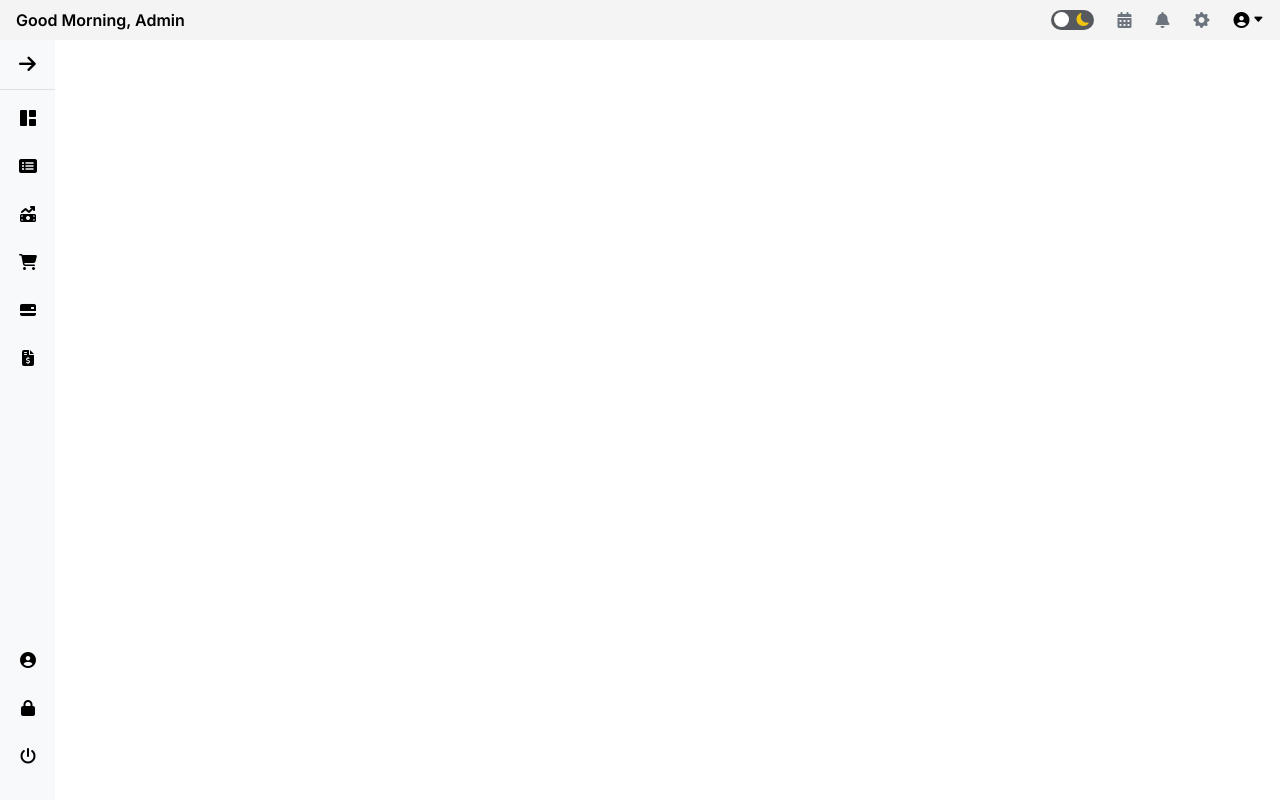
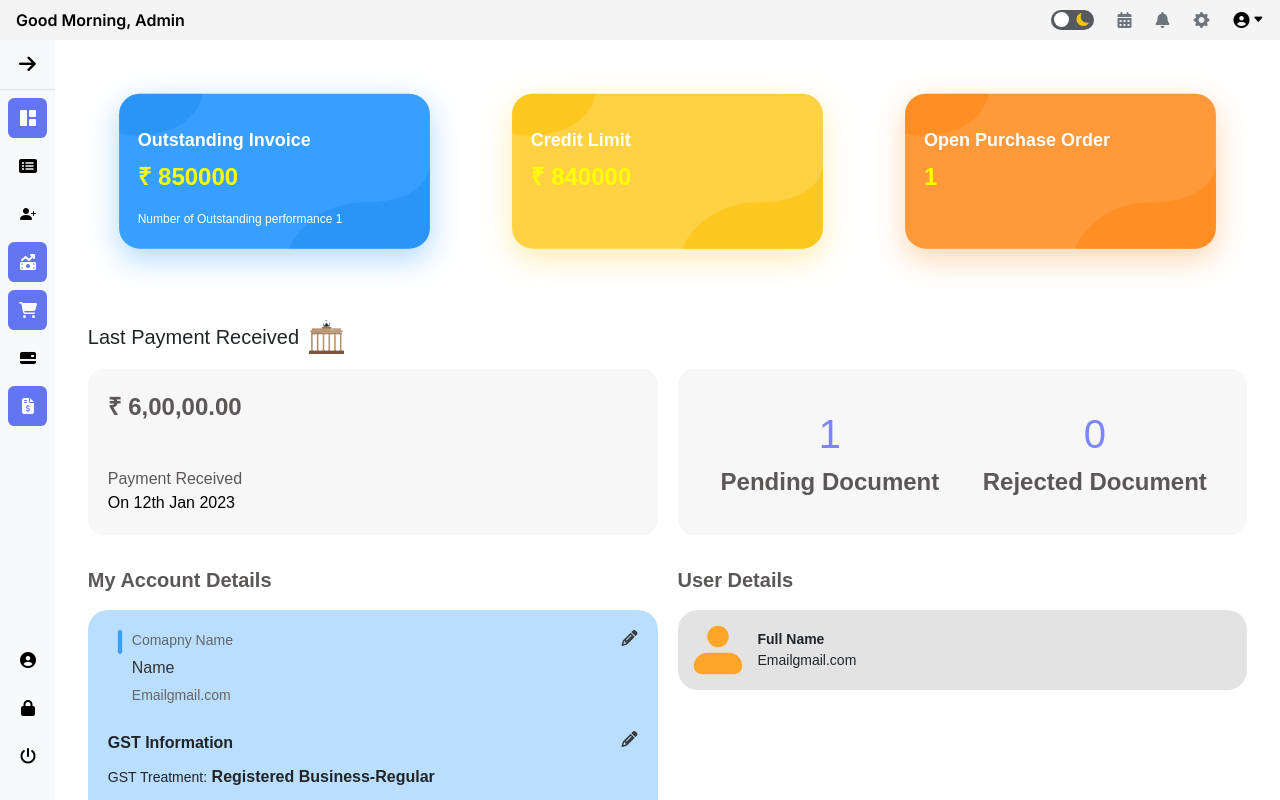
Before and after one commit to Gaurav-Nathh/Vendor-Portal, an Angular app: page /customer in a window 1280 px wide. Built offline with nearby package versions, Linux system fonts and the light colour scheme; sample sign-in values are in the browser's storage.

Commit message:
modification

```diff
--- a/src/app/app.routes.ts
+++ b/src/app/app.routes.ts
@@ -39,9 +39,9 @@ export const routes: Routes = [
         path: 'purchase-order',
         pathMatch: 'full',
         loadComponent: () =>
-          import('./pages/purchase-order/purchase-order.component').then(
-            (c) => c.PurchaseOrderComponent
-          ),
+          import(
+            './components/create-vendor-form/create-vendor-form.component'
+          ).then((c) => c.CreateVendorFormComponent),
         canActivate: [authGuard],
       },
       {
@@ -66,17 +66,11 @@ export const routes: Routes = [
         path: 'create-vendor',
         pathMatch: 'full',
         loadComponent: () =>
-          import('./components/create-vendor-form/create-vendor-form.component').then(
-            (c) => c.CreateVendorFormComponent
-          ),
+          import(
+            './components/create-vendor-form/create-vendor-form.component'
+          ).then((c) => c.CreateVendorFormComponent),
         canActivate: [authGuard],
       },
-      {
-        path:'purchase-form',
-        pathMatch:'full',
-        loadComponent:()=>import('./components/purchase-form/purchase-form.component').then(c=>c.PurchaseFormComponent),
-        canActivate:[authGuard]
-      }
     ],
   },
   {
@@ -84,6 +78,35 @@ export const routes: Routes = [
     loadComponent: () =>
       import('./pages/user/user.component').then((c) => c.UserComponent),
     canActivate: [authGuard],
+    children: [
+      {
+        path: '',
+        pathMatch: 'full',
+        loadComponent: () =>
+          import('./pages/dashboard/dashboard.component').then(
+            (c) => c.DashboardComponent
+          ),
+        canActivate: [authGuard],
+      },
+      {
+        path: 'purchase-order',
+        pathMatch: 'full',
+        loadComponent: () =>
+          import('./components/purchase-form/purchase-form.component').then(
+            (c) => c.PurchaseFormComponent
+          ),
+        canActivate: [authGuard],
+      },
+      {
+        path: 'vendors',
+        pathMatch: 'full',
+        loadComponent: () =>
+          import(
+            './components/create-vendor-form/create-vendor-form.component'
+          ).then((c) => c.CreateVendorFormComponent),
+        canActivate: [authGuard],
+      },
+    ],
   },
   {
     path: 'item-mapping',
--- a/src/app/layout/sidebar/sidebar.component.ts
+++ b/src/app/layout/sidebar/sidebar.component.ts
@@ -29,11 +29,11 @@ export class SidebarComponent {
   ) {}
 
   isOpen = false;
-
+  userType: string = '';
   ngOnInit() {
-    const userType = this.userService.getUserType();
+    this.userType = this.userService.getUserType();
     this.currentMenu =
-      userType === 'vendor' ? this.vendorMenu : this.customerMenu;
+      this.userType === 'vendor' ? this.vendorMenu : this.customerMenu;
   }
 
   toggleSidenav() {
@@ -107,22 +107,27 @@ export class SidebarComponent {
     {
       text: 'Dashboard',
       icon: 'bi bi-grid-1x2-fill',
-      route: '/vendor/shopping-cart',
+      route: '/customer/',
     },
     {
       text: 'Purchase Order',
       icon: 'fa-solid fa-rectangle-list',
-      route: '/vendor/purchase-order',
+      route: '/customer/purchase-order',
+    },
+    {
+      text: 'Vendors',
+      icon: 'bi bi-person-plus-fill',
+      route: '/customer/vendors',
     },
     {
       text: 'Sales',
       icon: 'fa-solid fa-money-bill-trend-up',
-      route: '/vendor/purchase-order',
+      route: '/customer/',
     },
     {
       text: 'Invoice',
       icon: 'fa-solid fa-cart-shopping',
-      route: '/vendor/shopping-cart',
+      route: '/customer/',
     },
     {
       text: 'Payment',
@@ -132,31 +137,31 @@ export class SidebarComponent {
         {
           text: 'Pending',
           icon: 'fa-solid fa-hourglass-half',
-          route: '/vendor/shopping-cart',
+          route: '/customer/',
         },
         {
           text: 'History',
           icon: 'fa-solid fa-clock-rotate-left',
-          route: '/vendor/shopping-cart',
+          route: '/customer/',
         },
       ],
     },
     {
       text: 'Statements',
       icon: 'fa-solid fa-file-invoice-dollar',
-      route: '/vendor/shopping-cart',
+      route: '/customer/',
     },
   ];
   commonMenu = [
     {
       text: 'My Profile',
       icon: 'fa-solid fa-circle-user',
-      route: '/vendor/shopping-cart',
+      route: `/${this.userType}/`,
     },
     {
       text: 'Password',
       icon: 'fa-solid fa-lock',
-      route: '/vendor/update-password',
+      route: `/${this.userType}/update-password`,
     },
   ];
 }
--- a/src/app/pages/login/login.component.html
+++ b/src/app/pages/login/login.component.html
@@ -1,23 +1,27 @@
 <section id="login-page" class="">
-  <section class="w-100 d-flex justify-content-end align-items-center py-3 px-4">
+  <section
+    class="w-100 d-flex justify-content-end align-items-center py-3 px-4"
+  >
     <app-theme-toggle></app-theme-toggle>
   </section>
 
   <!-- Main login layout -->
-  <section id="login-main" class="d-flex  form-conainer">
+  <section id="login-main" class="d-flex form-conainer">
     <!-- Image Section (now on the right) -->
-
 
     <!-- Login Section (now on the left) -->
     <section id="login-section">
-      <div class="login-content ">
-
+      <div class="login-content">
         <img src="/assets/efacto.webp" alt="Logo" class="logo w-25 mb-4" />
 
-        <div class="text-detls d-flex flex-column ">
+        <div class="text-detls d-flex flex-column">
           <!--  <span class="fs-5 fw-bold" style="color: var(--primary-text)">Efacto</span> -->
 
-          <span class="fs-4 font-bold fw-semibold" style="color: var(--primary-text)">Log in</span><br />
+          <span
+            class="fs-4 font-bold fw-semibold"
+            style="color: var(--primary-text)"
+            >Log in</span
+          ><br />
           <span class="">to access Portal</span>
         </div>
 
@@ -28,7 +32,7 @@
               type="email"
               name="email"
               id="email"
-              class="form-control "
+              class="form-control"
               placeholder="Email address"
               [(ngModel)]="model.email"
               #email="ngModel"
@@ -38,14 +42,17 @@
             />
             <div *ngIf="email.touched && email.invalid" class="error-text">
               <div *ngIf="email.errors?.['required']">Email is required.</div>
-              <div *ngIf="email.errors?.['email']">Please enter a valid email.</div>
+              <div *ngIf="email.errors?.['email']">
+                Please enter a valid email.
+              </div>
             </div>
           </div>
           <button
             *ngIf="!showPasswordField"
             type="button"
             (click)="onNextStep(email)"
-            class="btn btn-primary btn-full-width"
+            class="btn btn-full-width"
+            style="background-color: var(--color-blue)"
           >
             Next
           </button>
@@ -72,8 +79,13 @@
                   required
                 />
               </div>
-              <div *ngIf="password.touched && password.invalid" class="error-text">
-                <div *ngIf="password.errors?.['required']">Password is required.</div>
+              <div
+                *ngIf="password.touched && password.invalid"
+                class="error-text"
+              >
+                <div *ngIf="password.errors?.['required']">
+                  Password is required.
+                </div>
               </div>
             </div>
 
@@ -88,7 +100,6 @@
             </button>
           </div>
         </form>
-
 
         <!-- Company Details -->
         <div class="company-details">
@@ -106,10 +117,11 @@
           <div>
             <img src="/assets/images/vendor_loginpage_img.svg" alt="Image 1" />
             <div class="img-info text-center">
-          <span class="fw-semibold " style="color:#727070">
-            A centralized platform that streamlines communication between vendors
-            and customers, allowing vendors to manage orders, update products,
-            track deliveries, and respond to customer needs in real-time.
+              <span class="fw-semibold" style="color: #727070">
+                A centralized platform that streamlines communication between
+                vendors and customers, allowing vendors to manage orders, update
+                products, track deliveries, and respond to customer needs in
+                real-time.
               </span>
             </div>
           </div>
@@ -119,8 +131,9 @@
           <div>
             <img src="/assets/images/login.jpg" alt="Image 2" />
             <div class="img-info text-center">
-          <span class="fw-semibold" style="color:#727070">
-            Enhance your business operations with real-time insights and seamless collaboration.
+              <span class="fw-semibold" style="color: #727070">
+                Enhance your business operations with real-time insights and
+                seamless collaboration.
               </span>
             </div>
           </div>
--- a/src/app/pages/login/login.component.scss
+++ b/src/app/pages/login/login.component.scss
@@ -38,7 +38,7 @@
 
 .form-conainer {
   width: 65%;
-  // height: 70%;
+  height: 70%;
 }
 
 .vrt-line {
@@ -310,7 +310,7 @@ input {
 
   .form-conainer {
     width: 60%; /* Ensure the form container takes full width */
-    // height: 40%; /* Adjust height dynamically */
+    height: 40%; /* Adjust height dynamically */
   }
 
   .vrt-line {
--- a/src/app/pages/login/login.component.ts
+++ b/src/app/pages/login/login.component.ts
@@ -1,7 +1,7 @@
 import { Component } from '@angular/core';
 import { ThemeService } from '../../services/theme.service';
 import { FormsModule, NgForm } from '@angular/forms';
-import { NgIf,NgClass } from '@angular/common';
+import { NgIf, NgClass } from '@angular/common';
 
 import { AuthService } from '../../services/auth.service';
 import { UserService } from '../../services/user.service';
@@ -10,12 +10,12 @@ import { Router } from '@angular/router';
 
 @Component({
   selector: 'app-login',
-  imports: [FormsModule, NgIf,NgClass, ThemeToggleComponent],
+  imports: [FormsModule, NgIf, NgClass, ThemeToggleComponent],
   templateUrl: './login.component.html',
   styleUrl: './login.component.scss',
 })
 export class LoginComponent {
-  userType = 'vendor';
+  userType = 'customer';
   constructor(
     private themeService: ThemeService,
     private authService: AuthService,
@@ -51,10 +51,8 @@ export class LoginComponent {
     this.authService.login();
     this.userService.setUserType(this.userType);
     const route = this.userType === 'customer' ? '/customer' : '/vendor';
-    this.router.navigate(['/vendor']);
+    this.router.navigate([route]);
   }
-
-
 
   showPasswordField = false;
   submittedEmail = false;
@@ -68,12 +66,9 @@ onNextStep(emailField: any) {
     }
   }
 
-
   currentSlide = 0;
   indicatorWidth = 50; // Initial width for the indicator (percentage)
   private interval: any;
-
-
 
   startCarousel(): void {
     const slides = document.querySelectorAll('.carousel-item');
@@ -88,7 +83,4 @@ startCarousel(): void {
   updateIndicator(): void {
     this.indicatorWidth = (this.currentSlide + 1) * 50; // Adjust indicator width based on the current slide
   }
-
-
-
 }
```
Also changed, not shown: src/app/components/create-vendor-form/create-vendor-form.component.ts (+8 -9 lines). Lines whose indentation alone changed are shown as unchanged.
